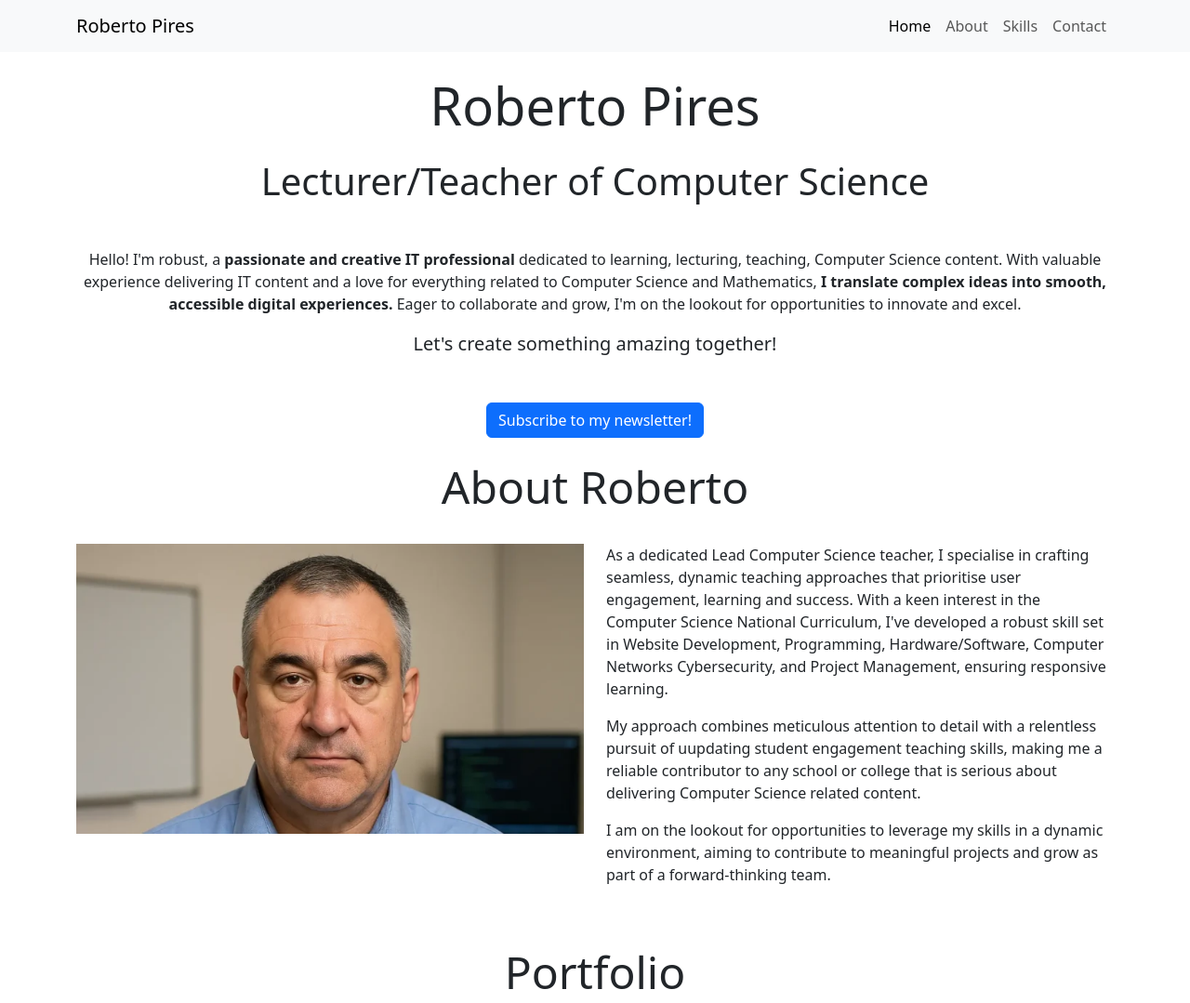
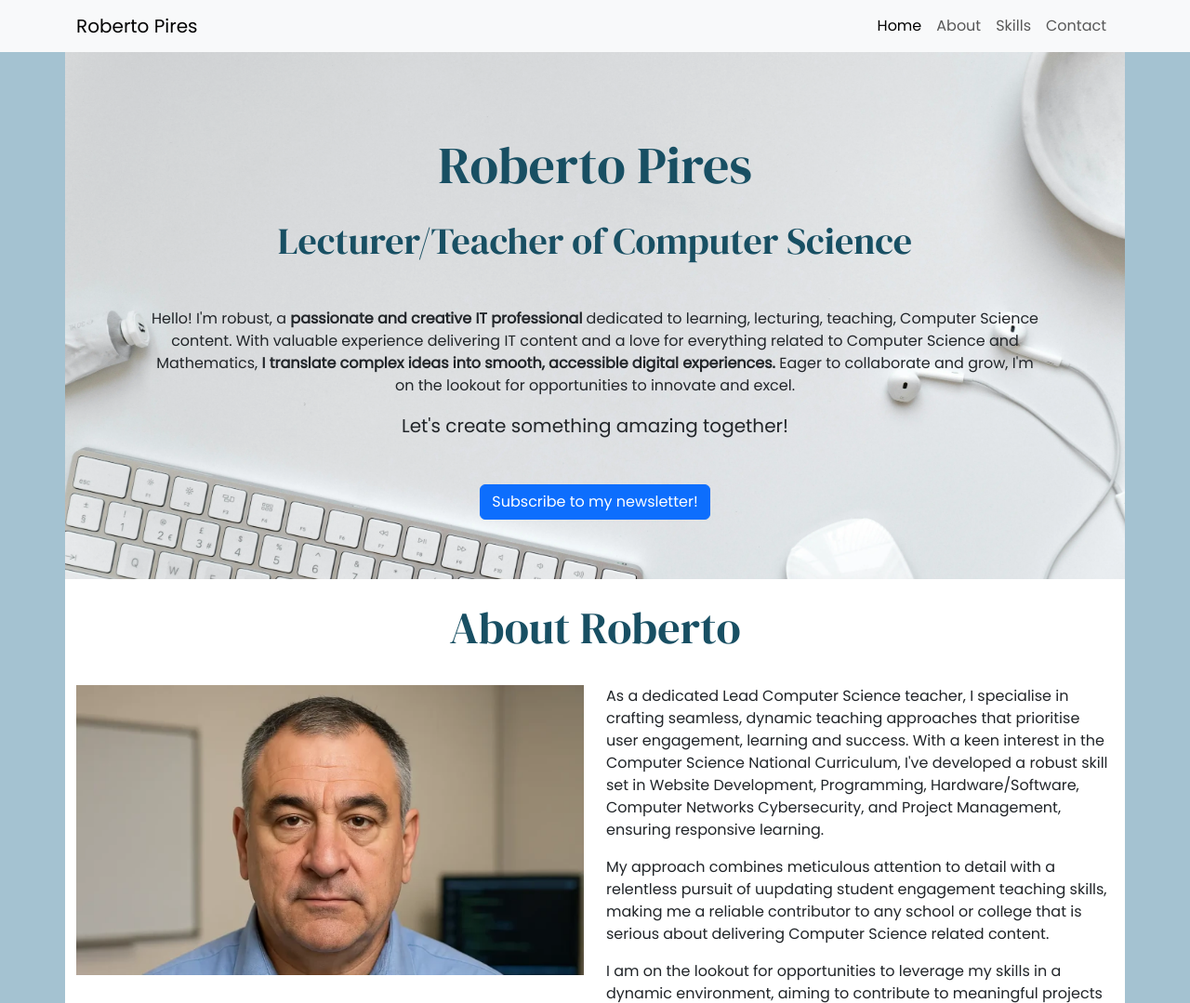
Before and after one commit to rpires71/bootstrap, a plain HTML site: page index.html in a window 1280 px wide. Shown: the top 1079 px of the page at 93% size. Drawn offline with nearby package versions, Linux system fonts and the light colour scheme.

Commit message:
Add first custom styles

```diff
--- /dev/null
+++ b/assets/css/style.css
@@ -0,0 +1,45 @@
+/*
+    #a4c2d1; egg blue
+    #dbdcde; light grey
+    #1f7798; mid-blue
+    #184f63; dark-blue
+*/
+
+/* global styles */
+
+@import url('https://fonts.googleapis.com/css2?family=DM+Serif+Display:ital@0;1&family=Poppins&display=swap');
+
+body{
+    font-family: "Poppins", sans-serif;
+    background-color: #a4c2d1; /* egg blue */
+}
+
+h1, h2{
+    font-family: "DM Serif Display", serif;
+    color:#184f63; /* dark-blue */
+}
+
+/* About section */
+#about{
+    background-color: white;
+}
+
+/* Portfolio */
+#portfolio{
+    background-color: #dbdcde; /* light grey */
+}
+
+/* Contact section */
+#contact{
+    background-color:white;
+}
+
+/* Header */
+#hero{
+    background-color: #dbdcde; /* light grey */
+    background-image: url(../images/background.webp);
+    background-size: cover;
+    background-position: 50% 70%;
+    min-height: 500px;
+    padding: 5% 7%;
+}
--- a/index.html
+++ b/index.html
@@ -8,6 +8,8 @@
     <!-- Bootstrap CSS Link -->
     <link href="https://cdn.jsdelivr.net/npm/bootstrap@5.3.3/dist/css/bootstrap.min.css" rel="stylesheet"
         integrity="sha384-QWTKZyjpPEjISv5WaRU9OFeRpok6YctnYmDr5pNlyT2bRjXh0JMhjY6hW+ALEwIH" crossorigin="anonymous">
+    <!-- Custom CSS stylesheet -->
+     <link rel="stylesheet" href="assets/css/style.css"
 </head>
 
 <body>
```
Also changed, not shown: assets/images/background.webp (added).
